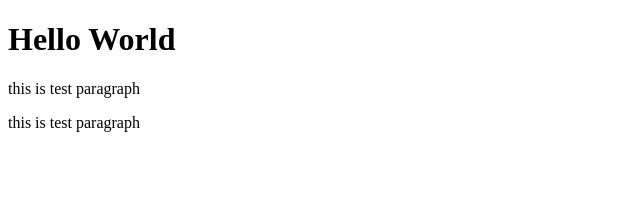
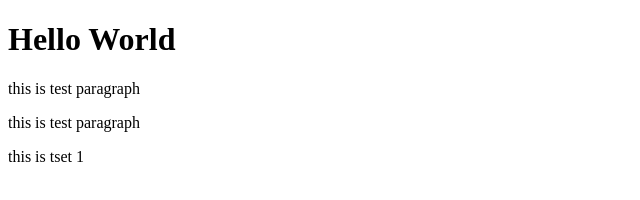
Before and after one commit to mahdigolestani853/testhtml, a plain HTML site: page index.html in a window 1280 px wide. Shown: the full height of the page, 0-640 px from the left. Drawn offline with Linux system fonts and the light colour scheme.

Commit message:
upadted index.html

```diff
--- a/index.html
+++ b/index.html
@@ -9,5 +9,6 @@
 	<h1>Hello World</h1>
 	<p>this is test paragraph</p>
 	<p>this is test paragraph</p>
+	<p>this is tset 1</p>
 </body>
 </html>
```
